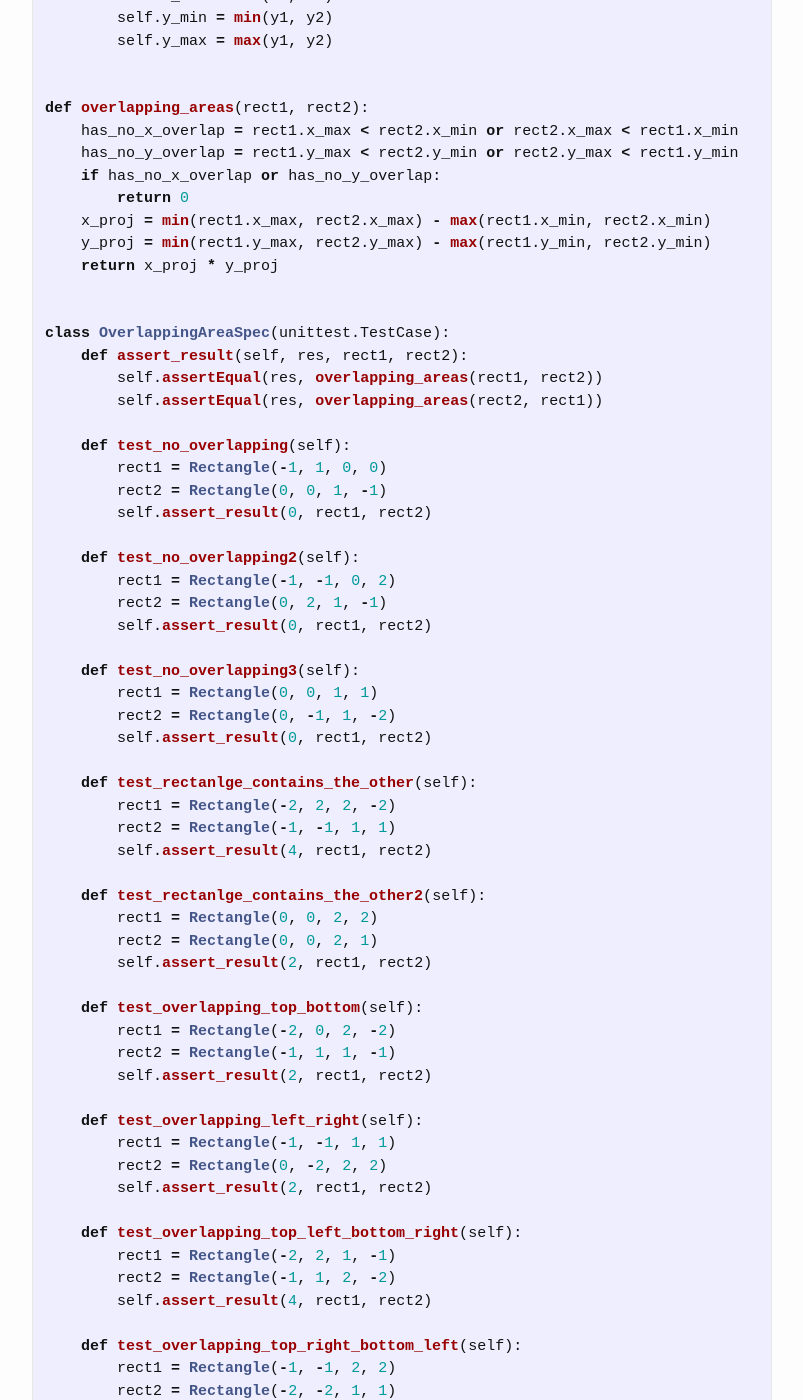
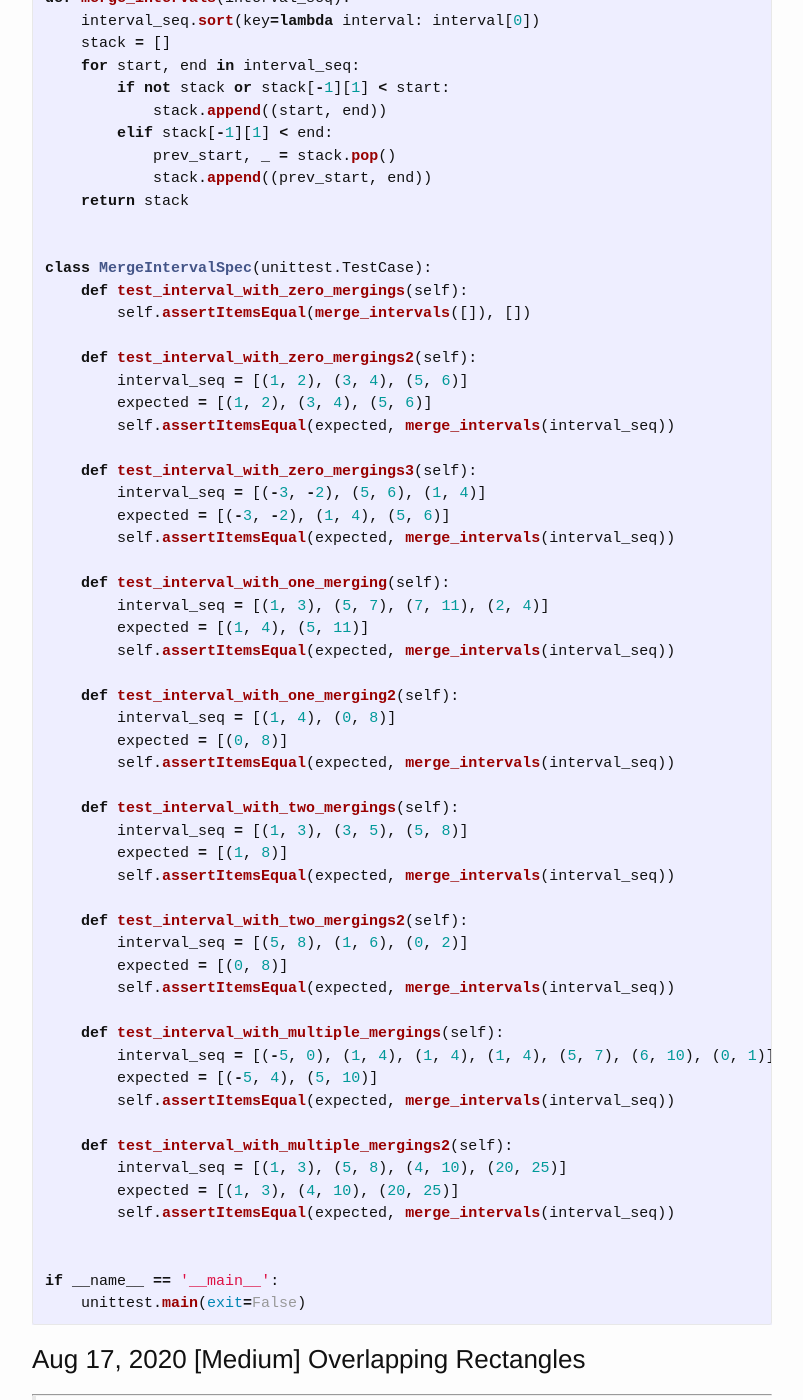
Before and after one commit to trsong/trsong.github.io, a Jekyll site: the page built from _posts/2020-08-01-DailyQuestionsAug.md, in a window 1280 px wide and 1400 px high, scrolled down 2039 px. Shown: the whole window, without its empty margins (238-1041 px from the left). Built offline with Jekyll 4.4.1, drawn with Linux system fonts in a browser that asks for light colours; some of the changed text lies outside the part shown.

Commit message:
Add Solution to Aug 18 Question

````diff
--- a/_posts/2020-08-01-DailyQuestionsAug.md
+++ b/_posts/2020-08-01-DailyQuestionsAug.md
@@ -52,6 +52,77 @@ Output: 1
 >
 > For example, given `[(1, 3), (5, 8), (4, 10), (20, 25)]`, you should return `[(1, 3), (4, 10), (20, 25)]`.
 
+**My thoughts:** Sort intervals based on start time, then for each consecutive intervals s1, s2 the following could occur:
+- `s1.end < s2.start`, we append s2 to result
+- `s2.start <= s1.end < s2.end`, we merge s1 and s2
+- `s2.end <= s1.end`, s1 overlaps all of s2, we do nothing
+
+Note: as all intervals are sorted based on start time, `s1.start <= s2.start`
+
+**Solution with Stack:** [https://repl.it/@trsong/Merge-All-Overlapping-Intervals](https://repl.it/@trsong/Merge-All-Overlapping-Intervals)
+```py
+import unittest
+
+def merge_intervals(interval_seq):
+    interval_seq.sort(key=lambda interval: interval[0])
+    stack = []
+    for start, end in interval_seq:
+        if not stack or stack[-1][1] < start:
+            stack.append((start, end))
+        elif stack[-1][1] < end:
+            prev_start, _ = stack.pop()
+            stack.append((prev_start, end))
+    return stack
+
+
+class MergeIntervalSpec(unittest.TestCase):
+    def test_interval_with_zero_mergings(self):
+        self.assertItemsEqual(merge_intervals([]), [])
+
+    def test_interval_with_zero_mergings2(self):
+        interval_seq = [(1, 2), (3, 4), (5, 6)]
+        expected = [(1, 2), (3, 4), (5, 6)]
+        self.assertItemsEqual(expected, merge_intervals(interval_seq))
+
+    def test_interval_with_zero_mergings3(self):
+        interval_seq = [(-3, -2), (5, 6), (1, 4)]
+        expected = [(-3, -2), (1, 4), (5, 6)]
+        self.assertItemsEqual(expected, merge_intervals(interval_seq))
+
+    def test_interval_with_one_merging(self):
+        interval_seq = [(1, 3), (5, 7), (7, 11), (2, 4)]
+        expected = [(1, 4), (5, 11)]
+        self.assertItemsEqual(expected, merge_intervals(interval_seq))
+
+    def test_interval_with_one_merging2(self):
+        interval_seq = [(1, 4), (0, 8)]
+        expected = [(0, 8)]
+        self.assertItemsEqual(expected, merge_intervals(interval_seq))
+
+    def test_interval_with_two_mergings(self):
+        interval_seq = [(1, 3), (3, 5), (5, 8)]
+        expected = [(1, 8)]
+        self.assertItemsEqual(expected, merge_intervals(interval_seq))
+
+    def test_interval_with_two_mergings2(self):
+        interval_seq = [(5, 8), (1, 6), (0, 2)]
+        expected = [(0, 8)]
+        self.assertItemsEqual(expected, merge_intervals(interval_seq))
+
+    def test_interval_with_multiple_mergings(self):
+        interval_seq = [(-5, 0), (1, 4), (1, 4), (1, 4), (5, 7), (6, 10), (0, 1)]
+        expected = [(-5, 4), (5, 10)]
+        self.assertItemsEqual(expected, merge_intervals(interval_seq))
+
+    def test_interval_with_multiple_mergings2(self):
+        interval_seq = [(1, 3), (5, 8), (4, 10), (20, 25)]
+        expected = [(1, 3), (4, 10), (20, 25)]
+        self.assertItemsEqual(expected, merge_intervals(interval_seq))
+
+
+if __name__ == '__main__':
+    unittest.main(exit=False)
+```
 
 ### Aug 17, 2020 \[Medium\] Overlapping Rectangles
 ---
````
